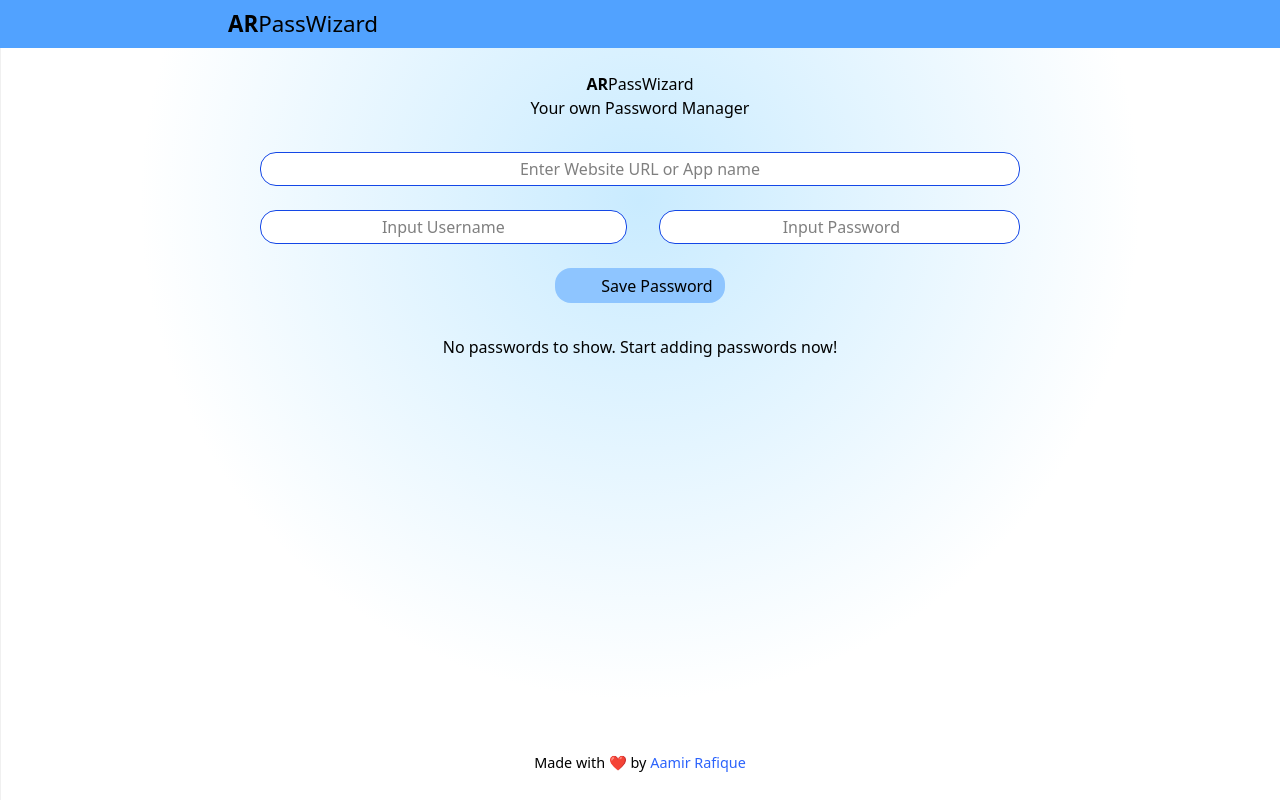
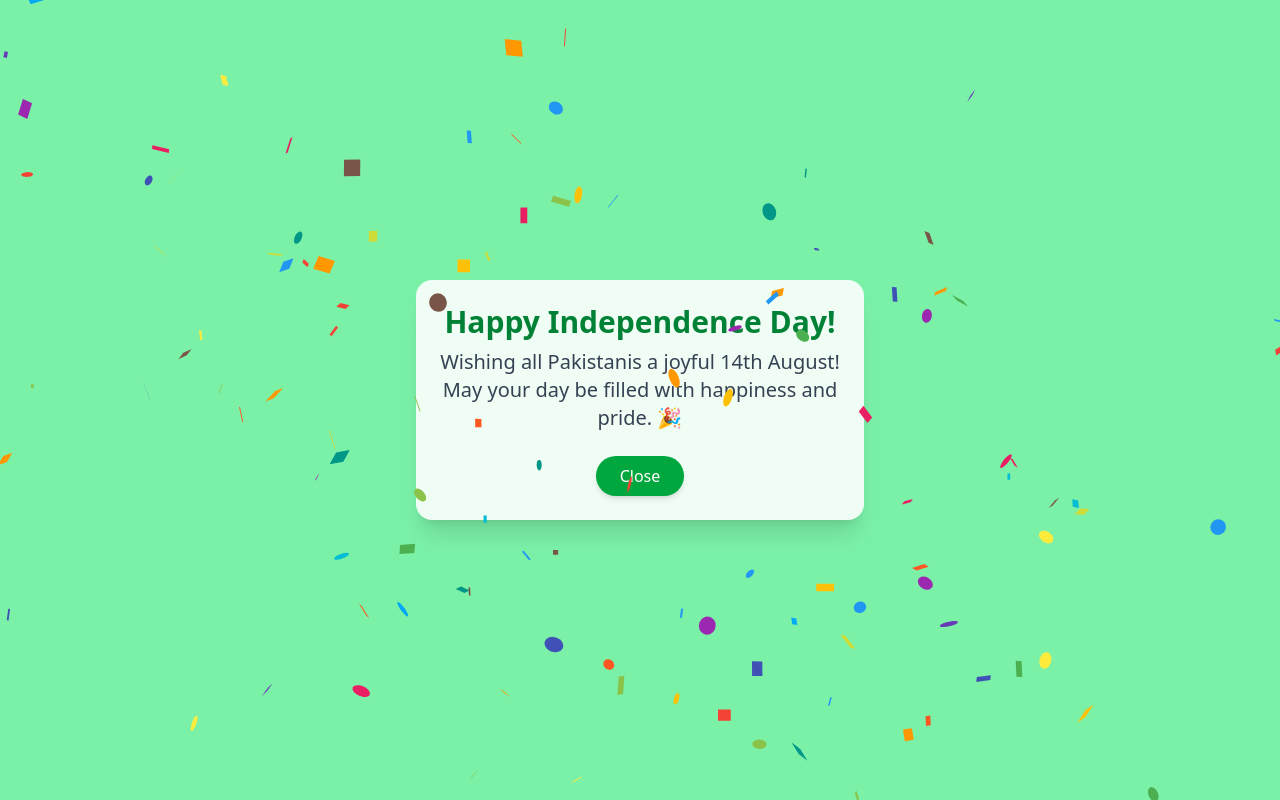
Before and after one commit to Aamir-Rafique/ar-passwizard-react-localStorage, a React (Vite) app: page / in a window 1280 px wide. Built offline with nearby package versions, Linux system fonts and the light colour scheme; some icons are missing.

Commit message:
feat: add react-confetti for Independence Day celebration popup

```diff
--- a/package.json
+++ b/package.json
@@ -14,6 +14,7 @@
     "@tailwindcss/vite": "^4.1.11",
     "lucide-react": "^0.536.0",
     "react": "^19.1.0",
+    "react-confetti": "^6.4.0",
     "react-dom": "^19.1.0",
     "react-toastify": "^11.0.5",
     "tailwindcss": "^4.1.11",
--- a/src/components/Manager.jsx
+++ b/src/components/Manager.jsx
@@ -1,5 +1,6 @@
 import React from 'react'
 import { useState, useEffect } from 'react'
+import Confetti from 'react-confetti';
 import { Copy, Type } from 'lucide-react';
 import { ToastContainer, toast } from 'react-toastify';
 import { v4 as uuidv4 } from 'uuid';
@@ -22,6 +23,10 @@ const Manager = () => {
     //state to track if user has been notified about horizontal scroll on mobile
     const [hasShownScrollNotification, setHasShownScrollNotification] = useState(false);
 
+    // Independence Day Popup State
+    const [showIndependencePopup, setShowIndependencePopup] = useState(false);
+    const [windowSize, setWindowSize] = useState({ width: window.innerWidth, height: window.innerHeight });
+
     //load form values (site, username, password) from local storage
     useEffect(() => {
         const passwords = localStorage.getItem("passwords");
@@ -35,7 +40,24 @@ const Manager = () => {
             setHasShownScrollNotification(true);
         }
 
-    }, [])
+        // Show popup only in August and only if not dismissed this session
+        const now = new Date();
+        const isAugust = now.getMonth() === 7; // 0-indexed, 7 = August
+        const popupDismissed = sessionStorage.getItem('independencePopupDismissed');
+        if (isAugust && !popupDismissed) {
+            setShowIndependencePopup(true);
+        }
+
+        // Listen for window resize for confetti
+        const handleResize = () => setWindowSize({ width: window.innerWidth, height: window.innerHeight });
+        window.addEventListener('resize', handleResize);
+        return () => window.removeEventListener('resize', handleResize);
+    }, []);
+    // Dismiss popup and remember for session
+    const handleClosePopup = () => {
+        setShowIndependencePopup(false);
+        sessionStorage.setItem('independencePopupDismissed', 'true');
+    };
 
 
     const handleChange = (e) => {
@@ -133,6 +155,22 @@ const Manager = () => {
 
     return (
         <>
+            {/* Independence Day Popup */}
+            {showIndependencePopup && (
+                <div className="fixed inset-0 z-50 flex items-center justify-center bg-green-300 bg-opacity-50">
+                    <Confetti width={windowSize.width} height={windowSize.height} numberOfPieces={500}  recycle={false} />
+                    <div className="relative bg-green-50 rounded-2xl shadow-xl p-6 max-w-md w-[90%] text-center animate-bounceIn">
+                        <h2 className="text-2xl md:text-3xl font-bold text-green-700 mb-2"> Happy Independence Day!</h2>
+                        <p className="text-lg md:text-xl text-gray-700 mb-4">Wishing all Pakistanis a joyful 14th August!<br />May your day be filled with happiness and pride. 🎉</p>
+                        <button
+                            onClick={handleClosePopup}
+                            className="mt-2 px-6 py-2 bg-green-600 text-white rounded-full hover:bg-green-700 transition-all shadow-md focus:outline-none focus:ring-2 focus:ring-green-400"
+                        >
+                            Close
+                        </button>
+                    </div>
+                </div>
+            )}
             <ToastContainer
                 position="top-right"
                 autoClose={3000}
@@ -145,7 +183,7 @@ const Manager = () => {
                 pauseOnHover
                 theme="light" />
 
-            <div className="absolute inset-0 -z-10 h-full w-full bg-white bg-[linear-gradient(to_right,#f0f0f0_1px,transparent_1px),linear-gradient(to_bottom,#f0f0f0_1px,transparent_1px)] bg-[size-3 md:size:6 rem_4rem]"><div class="absolute bottom-0 left-0 right-0 top-0 bg-[radial-gradient(circle_500px_at_50%_200px,#C9EBFF,transparent)]"></div></div>
+            <div className="absolute inset-0 -z-10 h-full w-full bg-white bg-[linear-gradient(to_right,#f0f0f0_1px,transparent_1px),linear-gradient(to_bottom,#f0f0f0_1px,transparent_1px)] bg-[size-3 md:size:6 rem_4rem]"><div className="absolute bottom-0 left-0 right-0 top-0 bg-[radial-gradient(circle_500px_at_50%_200px,#C9EBFF,transparent)]"></div></div>
 
             <div className=' md:mx-60 mt-2 flex  flex-col justify-center items-center gap-5 md:gap-7 p-4 ' >
                 <div className='text-center'>
@@ -215,7 +253,7 @@ const Manager = () => {
                                                         onMouseLeave={() => setRevealedIndex(null)}
                                                         type={revealedIndex === index ? "text" : "password"}
                                                         className='w-[60%]   px-2 py-1 text-center  outline-none  bg-blue-50 hover:ring-1  hover:ring-blue-600 active:ring-1  active:ring-blue-600   duration-250 rounded-2xl'
-                                                        value={item.password}/>
+                                                        value={item.password} />
                                                     <span title='Copy'><Copy className='text-blue-700 cursor-pointer size-3.5 md:size-4 ' onClick={() => copyText(item.password)} /></span>
                                                 </div>
                                             </td>
```
Also changed, not shown: 1 other file (tests, documents, lock files or other folders).
